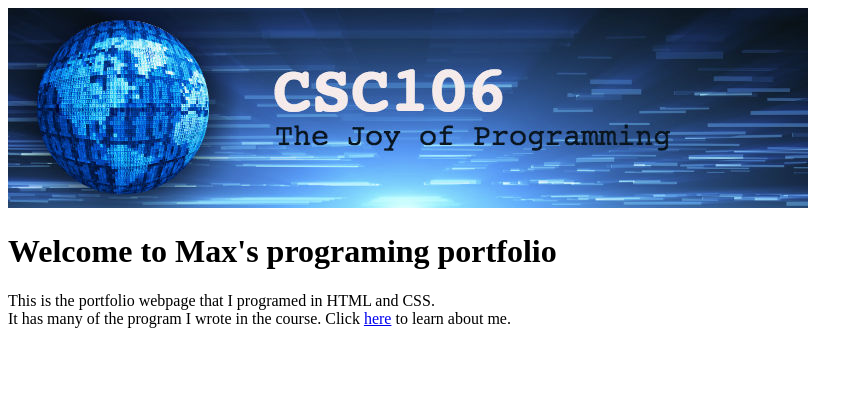
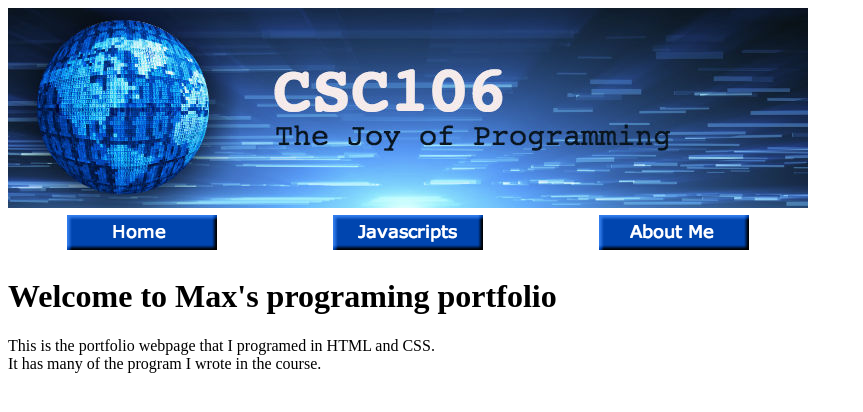
Before and after one commit to LucidMax/LucidMax.github.io, a plain HTML site: page index.html in a window 1280 px wide. Shown: the whole page, without its empty margins (0-863 px from the left). Drawn offline with Linux system fonts and the light colour scheme.

Commit message:
Real upload

```diff
--- a/index.html
+++ b/index.html
@@ -8,9 +8,25 @@
 </head>
 <body>
     <img src="banner.jpg">
-   <h1>Welcome to Max's programing portfolio </h1>
+    <table width="800px">
+        <tr>
+            <td align="center">
+               <a href="index.html"> <img src="home.png"> </a>
+            </td>
+            <td align="center">
+               <a href="Javascript.html"><img src="javascripts.png"></a>
+            </td>
+            <td align="center">
+               <a href="about.html"><img src="aboutme.png"> </a>
+            </td>
+        </tr>
+    </table>
+
+
+
+   <h1> Welcome to Max's programing portfolio</h1>
    This is the portfolio webpage that I programed in HTML and CSS.<br>
    It has many of the program I wrote in the course.
-   Click <a href="about.html"> here</a> to learn about me.
+
 </body>
 </html>
```
Also changed, not shown: aboutme.png (added), home.png (added), javascripts.png (added).
